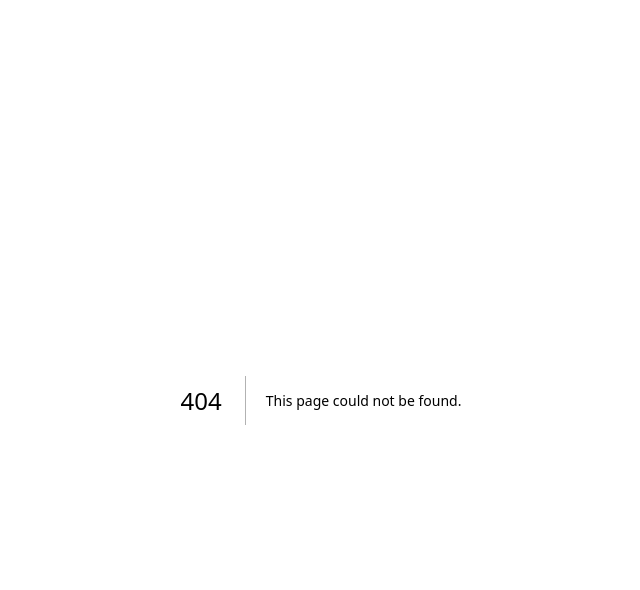
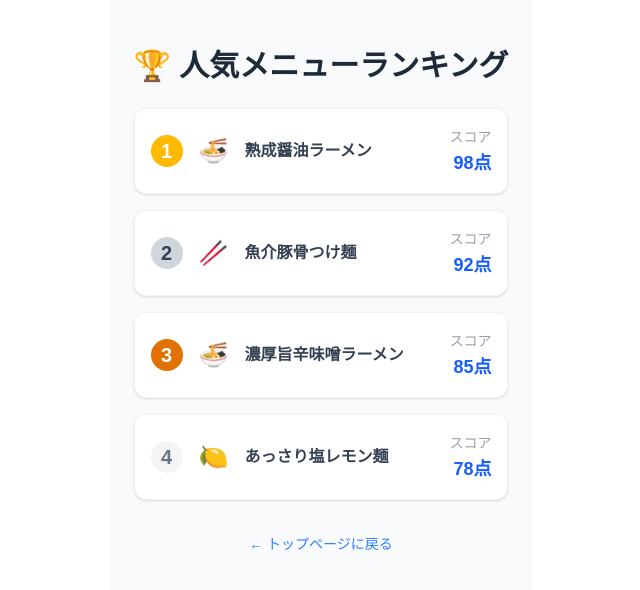
Before and after one commit to tatsutaa/nanzanculturalfestival, a Next.js app: page /ranking in a window 1280 px wide. Before the commit this address had no page. Shown: the top 590 px of the page, without its empty margins (319-959 px from the left). Built offline with nearby package versions, Linux system fonts and the light colour scheme.

Commit message:
機能追加

```diff
--- a/app/numbered-tickets/page.tsx
+++ /dev/null
@@ -1,13 +0,0 @@
-export default function AboutPage() {
-  return (
-    <div className="flex flex-col items-center justify-center min-h-screen p-8">
-      <h1 className="text-4xl font-bold mb-4">整理券のページ</h1>
-      <p className="text-lg text-gray-600">ここは整理券のページです！</p>
-
-      {/* トップページに戻るリンク */}
-      <a href="/" className="mt-8 text-blue-500 hover:underline">
-        ← トップページに戻る
-      </a>
-    </div>
-  );
-}
--- a/app/page.tsx
+++ b/app/page.tsx
@@ -7,8 +7,11 @@ export default function Home() {
         <h1 className="text-4xl font-bold">
           こんにちは! S2の展示へようこそ!
         </h1>
-        <a href="/numbered-tickets" className="mt-4 px-4 py-2 bg-blue-500 text-white rounded hover:bg-blue-600 transition">
+        <a href="/tickets" className="mt-4 px-4 py-2 bg-blue-500 text-white rounded hover:bg-blue-600 transition">
           整理券の発行はこちら!
+        </a>
+        <a href="/ranking" className="mt-4 px-4 py-2 bg-blue-500 text-white rounded hover:bg-blue-600 transition">
+          点数のランキングはこちら!
         </a>
       </main>
     </div>
--- /dev/null
+++ b/app/ranking/page.tsx
@@ -0,0 +1,62 @@
+import React from "react";
+
+// 🏆 ダミーのランキングデータ（ここを書き換えると表示が自動で変わります）
+const itemsData = [
+  { id: 1, name: "熟成醤油ラーメン", score: 98, image: "🍜" },
+  { id: 2, name: "濃厚旨辛味噌ラーメン", score: 85, image: "🍜" },
+  { id: 3, name: "魚介豚骨つけ麺", score: 92, image: "🥢" },
+  { id: 4, name: "あっさり塩レモン麺", score: 78, image: "🍋" },
+];
+
+export default function RankingPage() {
+  // 💡 データを点数（score）が高い順に自動で並び替える処理
+  const sortedItems = [...itemsData].sort((a, b) => b.score - a.score);
+
+  return (
+    <div className="max-w-md mx-auto min-h-screen p-6 bg-gray-50">
+      <h1 className="text-3xl font-extrabold text-center my-6 text-gray-800">
+        🏆 人気メニューランキング
+      </h1>
+
+      <div className="flex flex-col gap-4">
+        {/* 💡 .map() を使って、並び替えたデータを1つずつ画面に出力 */}
+        {sortedItems.map((item, index) => {
+          const rank = index + 1; // 順位（1から始まる）
+
+          return (
+            <div
+              key={item.id}
+              className="flex items-center justify-between p-4 bg-white rounded-xl shadow-sm border border-gray-100"
+            >
+              {/* 左側：順位と名前 */}
+              <div className="flex items-center gap-4">
+                <span className={`text-xl font-black w-8 h-8 flex items-center justify-center rounded-full ${
+                  rank === 1 ? "bg-amber-400 text-white" :
+                  rank === 2 ? "bg-gray-300 text-gray-700" :
+                  rank === 3 ? "bg-amber-600 text-white" : "bg-gray-100 text-gray-500"
+                }`}>
+                  {rank}
+                </span>
+                <span className="text-2xl">{item.image}</span>
+                <span className="font-bold text-gray-700">{item.name}</span>
+              </div>
+
+              {/* 右側：点数 */}
+              <div className="text-right">
+                <span className="text-sm text-gray-400">スコア</span>
+                <p className="text-lg font-black text-blue-600">{item.score}点</p>
+              </div>
+            </div>
+          );
+         return null;
+        })}
+      </div>
+
+      <div className="text-center mt-8">
+        <a href="/" className="text-sm text-blue-500 hover:underline">
+          ← トップページに戻る
+        </a>
+      </div>
+    </div>
+  );
+}
--- /dev/null
+++ b/app/tickets/page.tsx
@@ -0,0 +1,47 @@
+"use client";
+
+import React, { useState } from "react";
+
+export default function TicketPage() {
+  // 🎟️ 整理券専用の状態管理
+  const [currentNumber, setCurrentNumber] = useState(12); // 現在の呼び出し番号
+  const [myNumber, setMyNumber] = useState<number | null>(null); // 自分の番号
+
+  const handleIssueTicket = () => {
+    const nextTicketNumber = currentNumber + Math.floor(Math.random() * 5) + 3;
+    setMyNumber(nextTicketNumber);
+  };
+
+  return (
+    <div className="max-w-md mx-auto min-h-screen p-6 bg-gray-50">
+      <div className="p-6 bg-white rounded-2xl shadow-sm border border-gray-100">
+        <h1 className="text-2xl font-black text-gray-800 mb-6 text-center">
+          🎟️ デジタル整理券システム
+        </h1>
+
+        <div className="text-center bg-gray-50 p-4 rounded-xl mb-6">
+          <p className="text-xs text-gray-400 font-bold">現在のお呼び出し番号</p>
+          <p className="text-4xl font-black text-green-600 animate-pulse">{currentNumber} 番</p>
+        </div>
+
+        {myNumber === null ? (
+          <button
+            onClick={handleIssueTicket}
+            className="w-full py-4 bg-green-500 hover:bg-green-600 text-white font-bold rounded-xl shadow-md transition-all active:scale-95"
+          >
+            整理券を発券する
+          </button>
+        ) : (
+          <div className="text-center border-2 border-dashed border-green-300 p-4 rounded-xl bg-green-50/50">
+            <p className="text-xs text-green-700 font-bold">あなたの整理券番号</p>
+            <p className="text-5xl font-black text-green-700 my-2">{myNumber} 番</p>
+            <p className="text-xs text-gray-400 mt-1">
+              あと <span className="font-bold text-red-500">{myNumber - currentNumber}人</span> 待ちです
+            </p>
+          </div>
+        )}
+      </div>
+      <p className="text-center mt-6"><a href="/" className="text-xs text-blue-500 hover:underline">← トップに戻る</a></p>
+    </div>
+  );
+}
```
